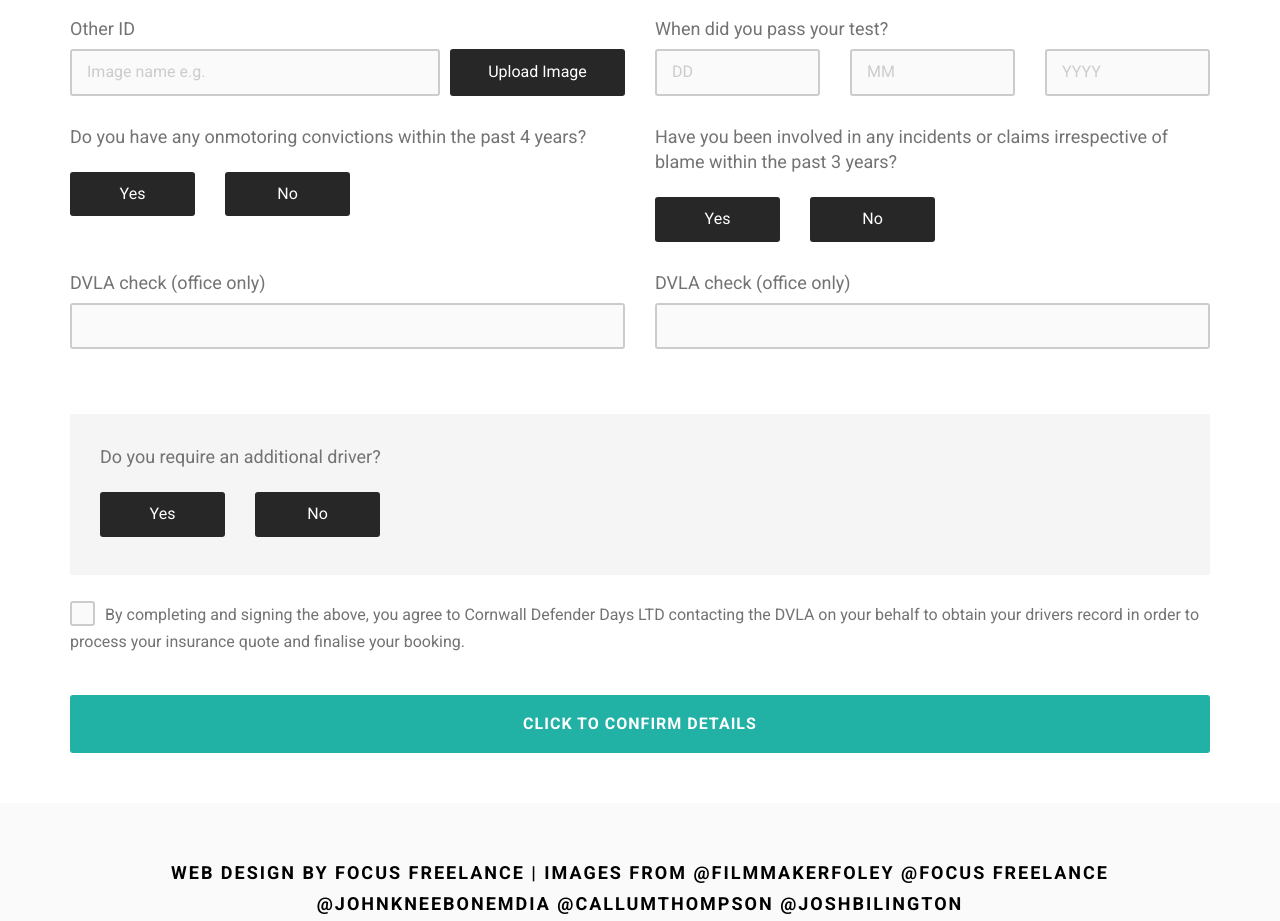
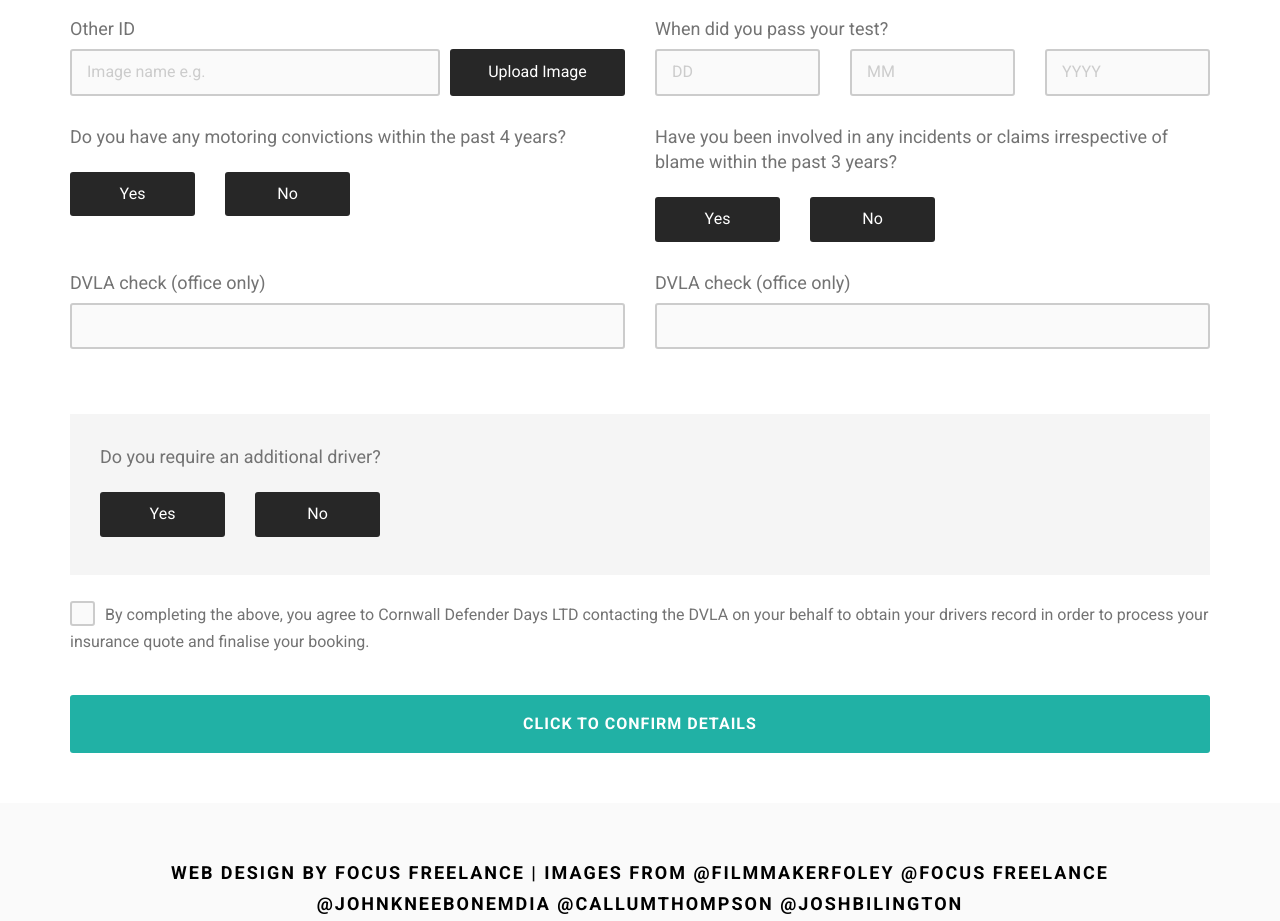
Before and after one commit to shulga-igor/form, a plain HTML site: page index.html in a window 1280 px wide. Shown: the part 1360-2281 px from the top of the page. Drawn offline with Linux system fonts and the light colour scheme.

Commit message:
fixed chenges

```diff
--- a/index.html
+++ b/index.html
@@ -208,7 +208,7 @@
             <div class="form-row">
 
               <div class="form-item">
-                <label>Do you have any onmotoring convictions within
+                <label>Do you have any motoring convictions within
                   the past 4 years?</label>
                   <div class="wrap-radio">
                     <div class="radio-item">
@@ -520,7 +520,7 @@
                   <label>
                     <input type="checkbox">
                     <div class="checkbox-wrap"></div>
-                    By completing and signing the above, you agree to Cornwall Defender Days LTD contacting the DVLA on your behalf to obtain your drivers record in order to process your insurance quote and finalise your booking.
+                    By completing the above, you agree to Cornwall Defender Days LTD contacting the DVLA on your behalf to obtain your drivers record in order to process your insurance quote and finalise your booking.
                   </label>
                 </div>
               </div>
--- a/sass/widgets/_banner.scss
+++ b/sass/widgets/_banner.scss
@@ -30,6 +30,9 @@
         margin: 0 0 28px 0;
         @media screen and (max-width: 991px) {
             font-size: 16px;
+            br{
+                display: none;
+            }
         }
     }
 
```
Also changed, not shown: css/main.css.
